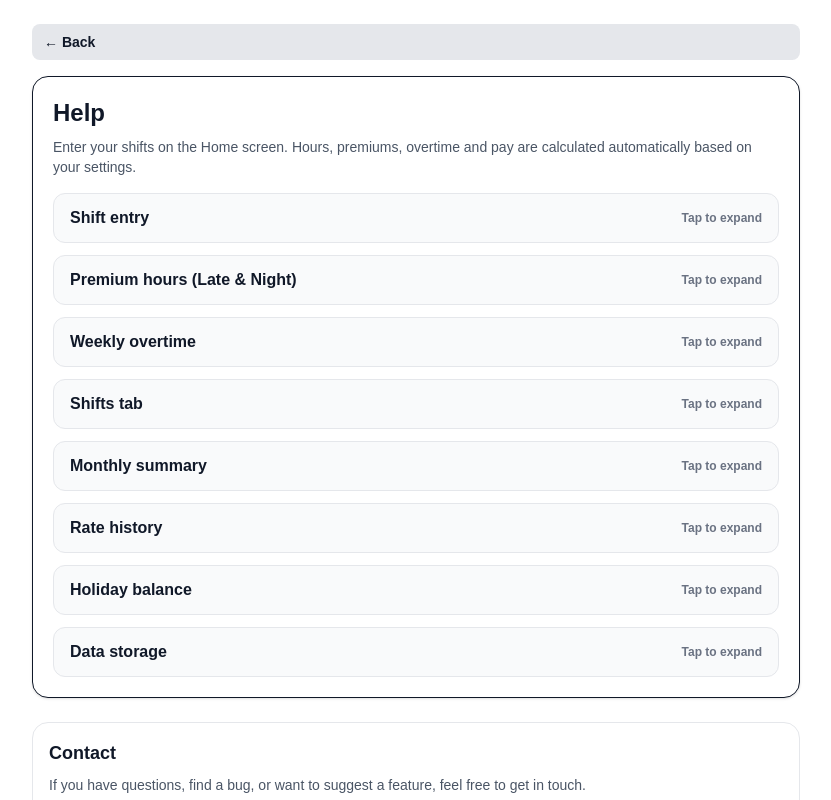
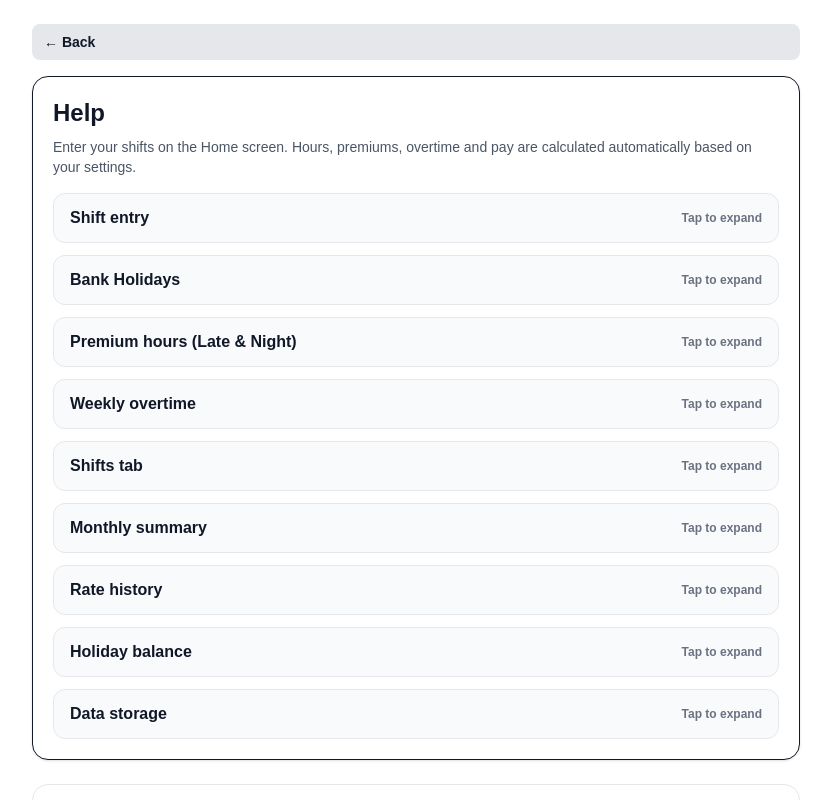
Before and after one commit to phil18019/wage-app, a Next.js app: page /help in a window 1280 px wide. Shown: the top 800 px of the page, without its empty margins (224-1055 px from the left). Built offline with nearby package versions, Linux system fonts and the light colour scheme.

Commit message:
Update help page content

```diff
--- a/app/help/page.tsx
+++ b/app/help/page.tsx
@@ -14,6 +14,16 @@ const SECTIONS: Section[] = [
       "Enter start and finish times to calculate worked hours automatically (overnight supported).",
       "Scheduled hours are used for leave calculations and protected premium scenarios.",
       "If sick hours are entered, remove start and finish times.",
+    ],
+  },
+  {
+    title: "Bank Holidays",
+    bullets: [
+      "If working more than your scheduled hours on this day then follow below step",
+      "Users that take double pay need to change the scheduled hours to match total hours worked for that shift",
+      "If your taking part shift holiday on this day then leave scheduled hours as your actual contracted hours",
+      "Users taking double lieu, input data as normal"
+
     ],
   },
   {
```
